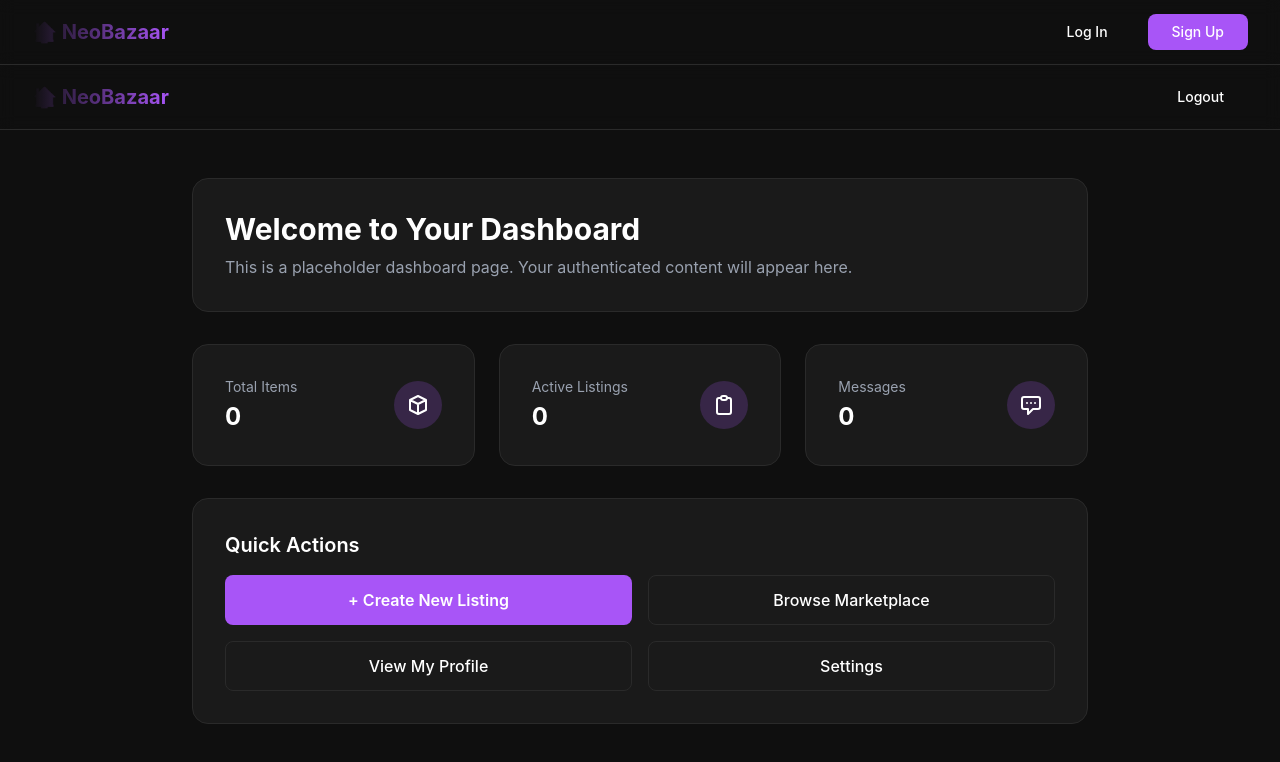
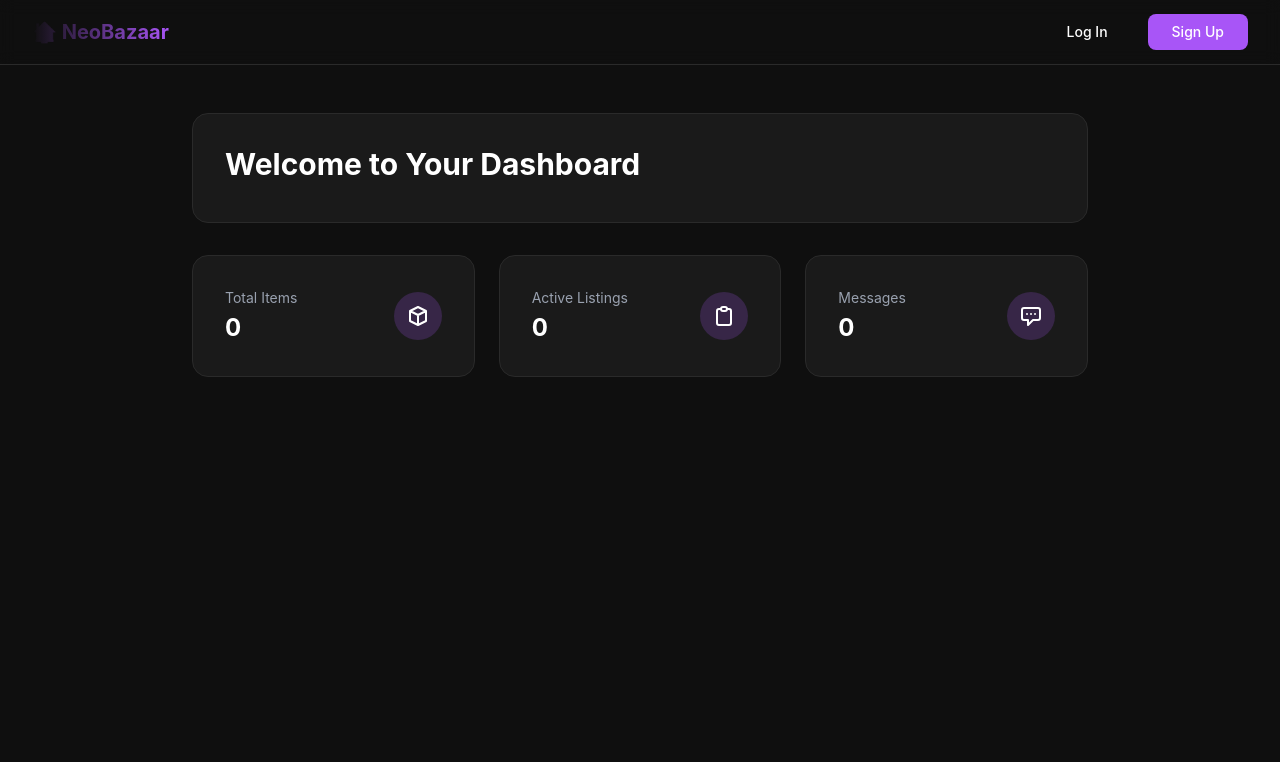
Before and after one commit to Aadityaryal/neobazaar-web, a Next.js app: page /dashboard in a window 1280 px wide. Shown: the top 762 px of the page. Built offline with nearby package versions, Linux system fonts and the light colour scheme.

Commit message:
Some changes in dashboard

```diff
--- a/app/(public)/dashboard/page.tsx
+++ b/app/(public)/dashboard/page.tsx
@@ -13,24 +13,6 @@ export default function DashboardPage() {
 
   return (
     <div className="min-h-screen bg-dark-bg">
-      {/* Simple Header */}
-      <header className="w-full border-b border-dark-border bg-dark-bg/95 backdrop-blur-sm">
-        <div className="container mx-auto px-4 sm:px-6 lg:px-8">
-          <div className="flex items-center justify-between h-16">
-            <Link href="/" className="flex items-center space-x-2">
-              <span className="text-xl font-bold bg-gradient-to-r from-primary-400 to-primary-600 bg-clip-text text-transparent">
-                🏠 NeoBazaar
-              </span>
-            </Link>
-            <button
-              onClick={handleLogout}
-              className="px-6 py-2 text-sm font-medium text-white hover:text-primary-400 transition-colors"
-            >
-              Logout
-            </button>
-          </div>
-        </div>
-      </header>
 
       {/* Dashboard Content */}
       <div className="container mx-auto px-4 sm:px-6 lg:px-8 py-12">
@@ -41,7 +23,7 @@ export default function DashboardPage() {
               Welcome to Your Dashboard
             </h1>
             <p className="text-gray-400">
-              This is a placeholder dashboard page. Your authenticated content will appear here.
+
             </p>
           </div>
 
@@ -89,25 +71,6 @@ export default function DashboardPage() {
               </div>
             </div>
           </div>
-
-          {/* Quick Actions */}
-          <div className="card">
-            <h2 className="text-xl font-semibold text-white mb-4">Quick Actions</h2>
-            <div className="grid grid-cols-1 sm:grid-cols-2 gap-4">
-              <button className="btn-primary">
-                + Create New Listing
-              </button>
-              <button className="btn-secondary">
-                Browse Marketplace
-              </button>
-              <button className="btn-secondary">
-                View My Profile
-              </button>
-              <button className="btn-secondary">
-                Settings
-              </button>
-            </div>
-          </div>
         </div>
       </div>
     </div>
```
